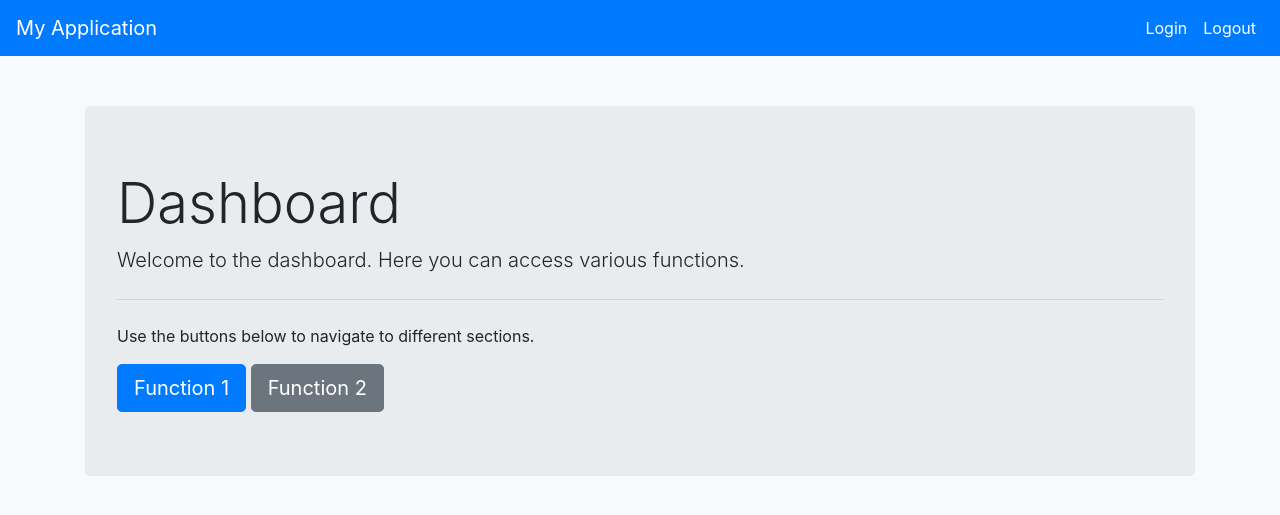
After one commit to taholmes160/school18, a Flask app: page /auth/dashboard in a window 1280 px wide. The commit adds this page. Shown: the top 515 px of the page. Run offline with Flask 3, Linux system fonts and the light colour scheme; parts of the project's set-up code (start-up, migrations or seed data) failed here and were passed over; some libraries are stand-ins or nearby versions.

Commit message:
login and dashboard working

```diff
--- a/app/Templates/base.html
+++ b/app/Templates/base.html
@@ -10,7 +10,7 @@
 </head>
 <body>
     <nav class="navbar navbar-expand-lg navbar-dark">
-        <a class="navbar-brand" href="{{ url_for('home') }}">My Application</a>
+        <a class="navbar-brand" href="{{ url_for('auth.home') }}">My Application</a>
         <button class="navbar-toggler" type="button" data-toggle="collapse" data-target="#navbarNav" aria-controls="navbarNav" aria-expanded="false" aria-label="Toggle navigation">
             <span class="navbar-toggler-icon"></span>
         </button>
--- /dev/null
+++ b/app/Templates/dashboard.html
@@ -0,0 +1,14 @@
+{% extends "base.html" %}
+
+{% block title %}Dashboard{% endblock %}
+
+{% block content %}
+<div class="jumbotron">
+    <h1 class="display-4">Dashboard</h1>
+    <p class="lead">Welcome to the dashboard. Here you can access various functions.</p>
+    <hr class="my-4">
+    <p>Use the buttons below to navigate to different sections.</p>
+    <a class="btn btn-primary btn-lg" href="#" role="button">Function 1</a>
+    <a class="btn btn-secondary btn-lg" href="#" role="button">Function 2</a>
+</div>
+{% endblock %}
--- a/app/auth/routes.py
+++ b/app/auth/routes.py
@@ -1,4 +1,4 @@
-from flask import render_template, redirect, url_for, flash, request
+from flask import render_template, redirect, url_for, flash, request, current_app
 from flask_login import login_user, login_required, logout_user
 from app import db
 from app.models import User
@@ -12,13 +12,21 @@ def login():
         user = User.query.filter_by(username=form.username.data).first()
         if user and user.check_password(form.password.data):
             login_user(user)
-            return redirect(url_for('profile'))
+            return redirect(url_for('auth.dashboard'))  # Redirect to dashboard
         else:
             flash('Login Unsuccessful. Please check username and password', 'danger')
-    return render_template('login.html', form=form)
+    return render_template('auth/login.html', form=form)
 
 @auth_bp.route('/logout')
 @login_required
 def logout():
     logout_user()
-    return redirect(url_for('home'))
+    return redirect(url_for('auth.home'))
+
+@auth_bp.route('/')
+def home():
+    return render_template('home.html')
+
+@auth_bp.route('/dashboard')
+def dashboard():
+    return render_template('dashboard.html')
--- /dev/null
+++ b/app/routes.py
@@ -0,0 +1,12 @@
+from flask import render_template
+from app import create_app
+
+app = create_app()
+
+@app.route('/')
+def home():
+    return render_template('home.html')
+
+@app.route('/dashboard')
+def dashboard():
+    return render_template('dashboard.html')
```
Also changed, not shown: app/Templates/home.html (added, +10 -0 lines), app/__init__.py (+5 -14 lines), reset_password.py (added, +20 -0 lines).
